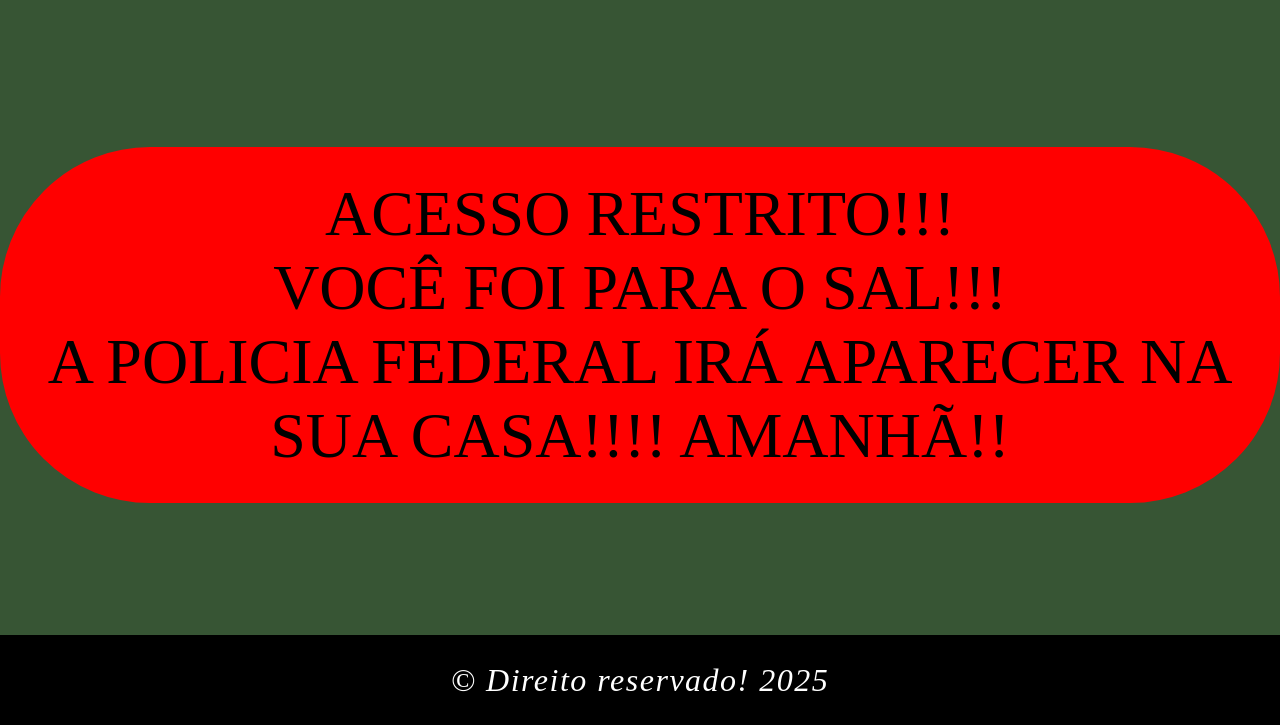
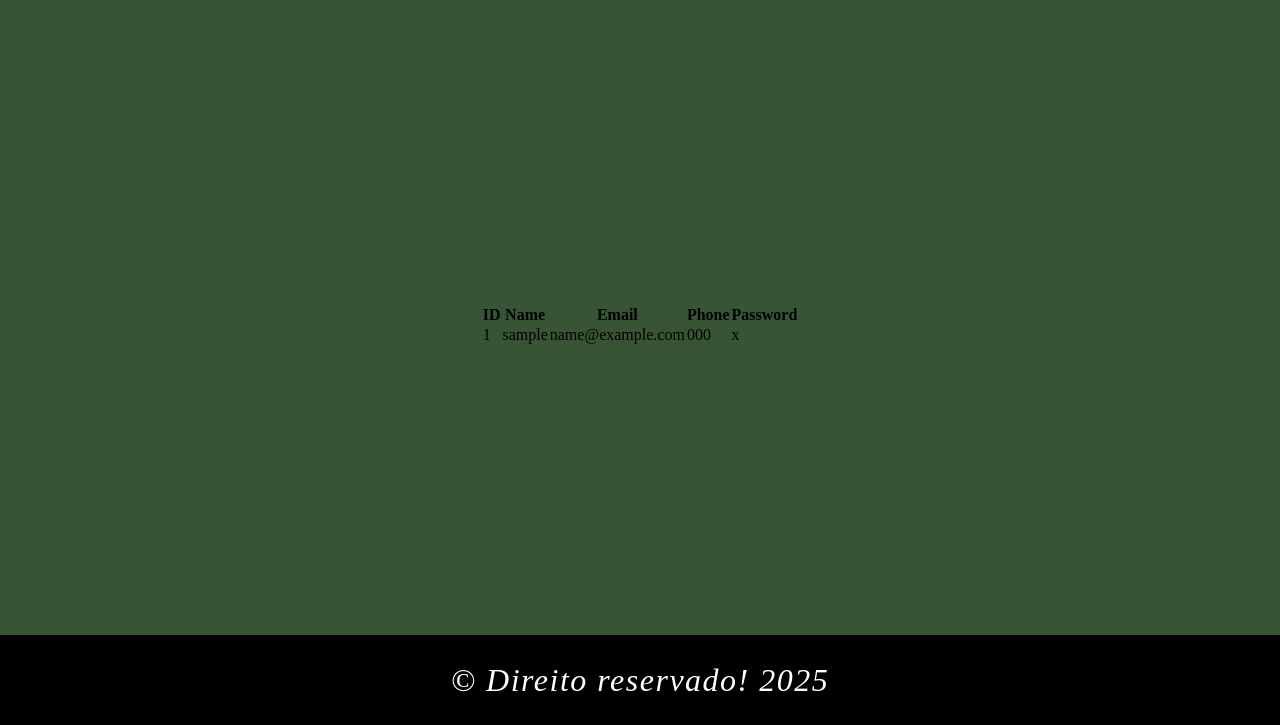
Before and after one commit to sarahbatiista/BlogSQLite_tutorial_reiniciado-master, a Node server app: page /dashboard in a window 1280 px wide. Shown: the part 75-800 px from the top of the page. Run offline with Node 20, Linux system fonts and the light colour scheme; tables that the repository leaves empty hold one stand-in row (values such as "Sample post"); some libraries are stand-ins or nearby versions.

Commit message:
16 de maio

```diff
--- a/app.js
+++ b/app.js
@@ -107,7 +107,7 @@ app.post("/cadastro", (req, res) => {
     if (row) {
       // A variável 'row' irá retornar os dados do banco de dados,
       // executado através do SQL, variável query
-      res.send("Usuário já cadastrado, refaça o cadastro");
+      res.redirect("/usuariocadastrado");
     } else {
       // 3. Se usuário não existe no banco cadastrar
       const insertQuery =
@@ -115,7 +115,7 @@ app.post("/cadastro", (req, res) => {
       db.run(insertQuery, [username, password, email, tel, cpf, rg], (err) => {
         // Inserir a lógica do INSERT
         if (err) throw err;
-        res.send("Usuário cadastrado, com sucesso");
+        res.redirect("/login");
       });
     }
   });
@@ -158,7 +158,7 @@ app.post("/login", (req, res) => {
       res.redirect("/dashboard");
     } //Se não, envia mensagem de erro (Usuário inválido)
     else {
-      res.send("Usuário inválido");
+      res.redirect("/invalido");
     }
   });
 });
@@ -193,6 +193,20 @@ app.get("/erro", (req, res) => {
   res.render("pages/erro", { ...config, req: req });
 });
 
+app.get("/usuariocadastrado", (req, res) => {
+  console.log("GET /usuariocadastrado");
+  config = { title: "Inválido", footer: "", a: "<a href='/login' style='color: red;'>Este usuário já está cadastrado, vá para a página de login</a>" };
+
+  res.render("pages/usuariocadastrado", { ...config, req: req });
+});
+
+app.get("/invalido", (req, res) => {
+  console.log("GET /invalido");
+  config = { title: "Inválido", footer: "", a: "<a href='/cadastro' style='color: red;'>Este usuário não está cadastrado, vá para a página de cadastro</a>" };
+
+  res.render("pages/usuariocadastrado", { ...config, req: req });
+});
+
 app.use("*", (req, res) => {
   config = { title: "Erro", footer: "" };
   res.status(404).render("pages/erro", { ...config, req: req });
--- a/views/partials/menu.ejs
+++ b/views/partials/menu.ejs
@@ -1,16 +1,16 @@
 <header>
   <a href="" class="logo">LOGO</a>
   <nav>
-    <% if (!req.session.logged) {%>
+    <% if(!req.session.logged) { %>
     <a href="/">Home</a>
     <a href="/sobre">Sobre</a>
     <a href="/cadastro">Cadastro</a>
     <a href="/login">Login</a>
-    <%}else{%>
+    <% } else { %>
     <a href="/">Home</a>
     <a href="/sobre">Sobre</a>
     <a href="/dashboard">Dashboard</a>
     <a href="/logout">Logout</a>
-    <%}%>
+    <% } %>
   </nav>
 </header>
--- a/views/partials/usertable.ejs
+++ b/views/partials/usertable.ejs
@@ -1,51 +1,28 @@
-<%console.log(`usertable.ejs -> dados: ${JSON.stringify(dados)}`); %> <%
-if(req.session.loggedin) { %>
-
 <table>
   <thead>
-    <tr>
-      <th scope="col">ID</th>
-      <th scope="col">Nome</th>
-      <th scope="col">Email</th>
-      <th scope="col">Tel</th>
-      <th scope="col">Password</th>
+    <th scope="col">ID</th>
+    <th scope="col">Name</th>
+    <th scope="col">Email</th>
+    <th scope="col">Phone</th>
+    <th scope="col">Password</th>
+  </thead>
+
+  <tbody>
+    <%#- console.log(`${JSON.stringify(dados)}`); %>
+    <%# let index=1; dados.forEach (user => { %>
+    <% for (let i = 0; i < dados.length; i++) { %>
+    <tr <%- req.session.username==dados[i].username ? `style="color: white; font-style: bold;"` : `` %>>
+      <td><%= dados[i].id %></td>
+      <td><%= dados[i].username %></td>
+      <td><%= dados[i].email %></td>
+      <td><%= dados[i].tel %></td>
+      <td><%= dados[i].password %></td>
     </tr>
-  </thead>
-  <tbody>
-    <% let index=1; dados.forEach(user =>{ %> <tr <%-
-    req.session.username==user.username ? `style="color: white; font-style:
-    bold;` : `` %>>
-    <td><%= user.id %></td>
-    <td><%= user.username %></td>
-    <td><%= user.email %></td>
-    <td><%= user.tel %></td>
-    <td><%= user.password %></td>
-    <% index++; }); %>
+    <% } %>
+    <%# index++ }); %>
   </tbody>
 
   <tfoot>
-    <tr>
-      <th colspan="5" style="font-size: 16px">
-        <%= `Usuarios registrados: ${index-1}` %>
-      </th>
-    </tr>
+
   </tfoot>
 </table>
-
-<% } else { %>
-<main
-  style="
-    padding: 20px;
-    text-align: center;
-    border: 10px solid red;
-    background-color: red;
-    font-size: 64px;
-    border-radius: 150px;
-  "
->
-  ACESSO RESTRITO!!! <br />
-  VOCÊ FOI PARA O SAL!!! <br />
-  A POLICIA FEDERAL IRÁ APARECER NA SUA CASA!!!! AMANHÃ!!
-</main>
-
-<% } %>
```
Also changed, not shown: views/pages/dashboard.ejs (+8 -5 lines), views/pages/usuariocadastrado.ejs (added, +15 -0 lines).
